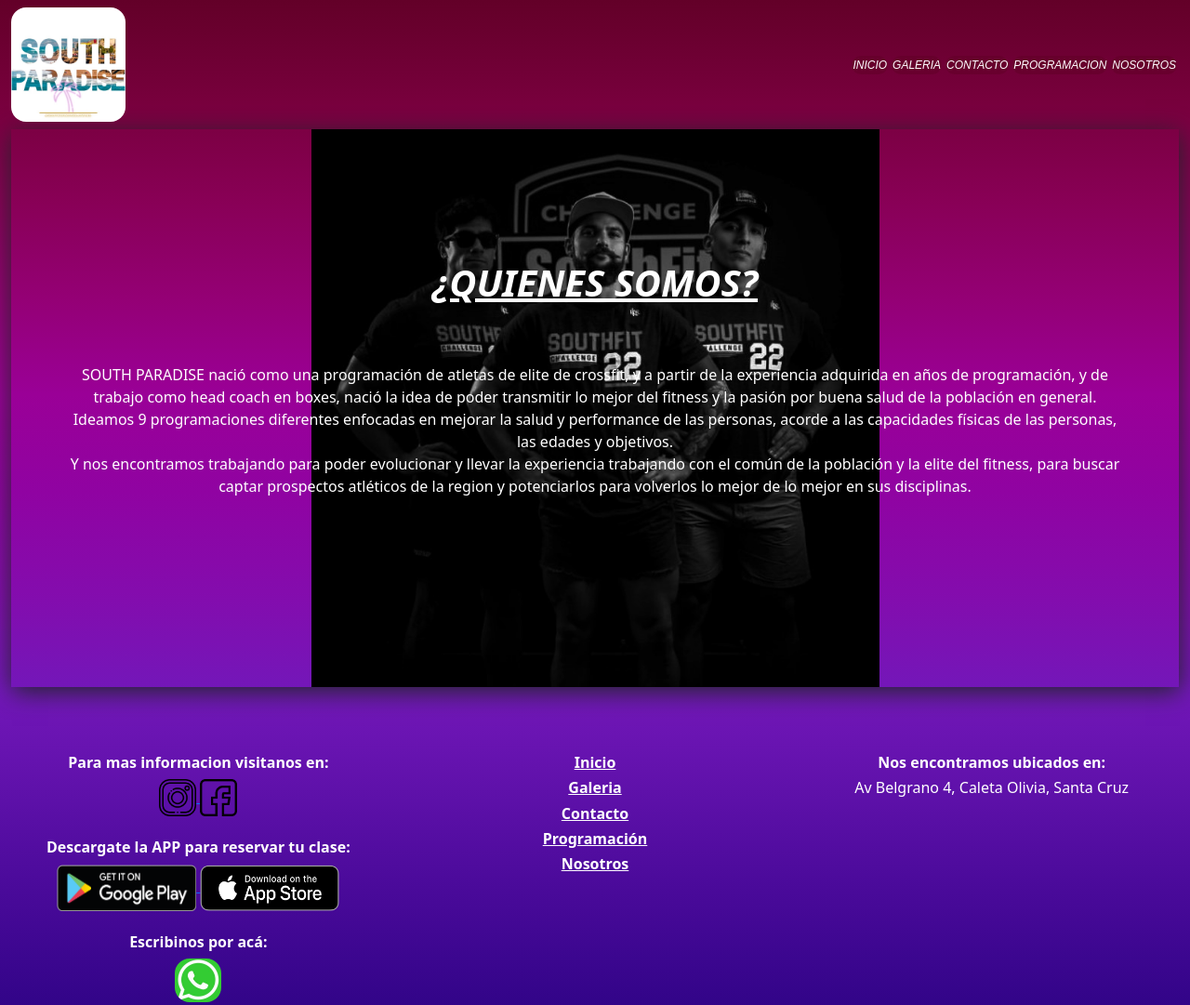
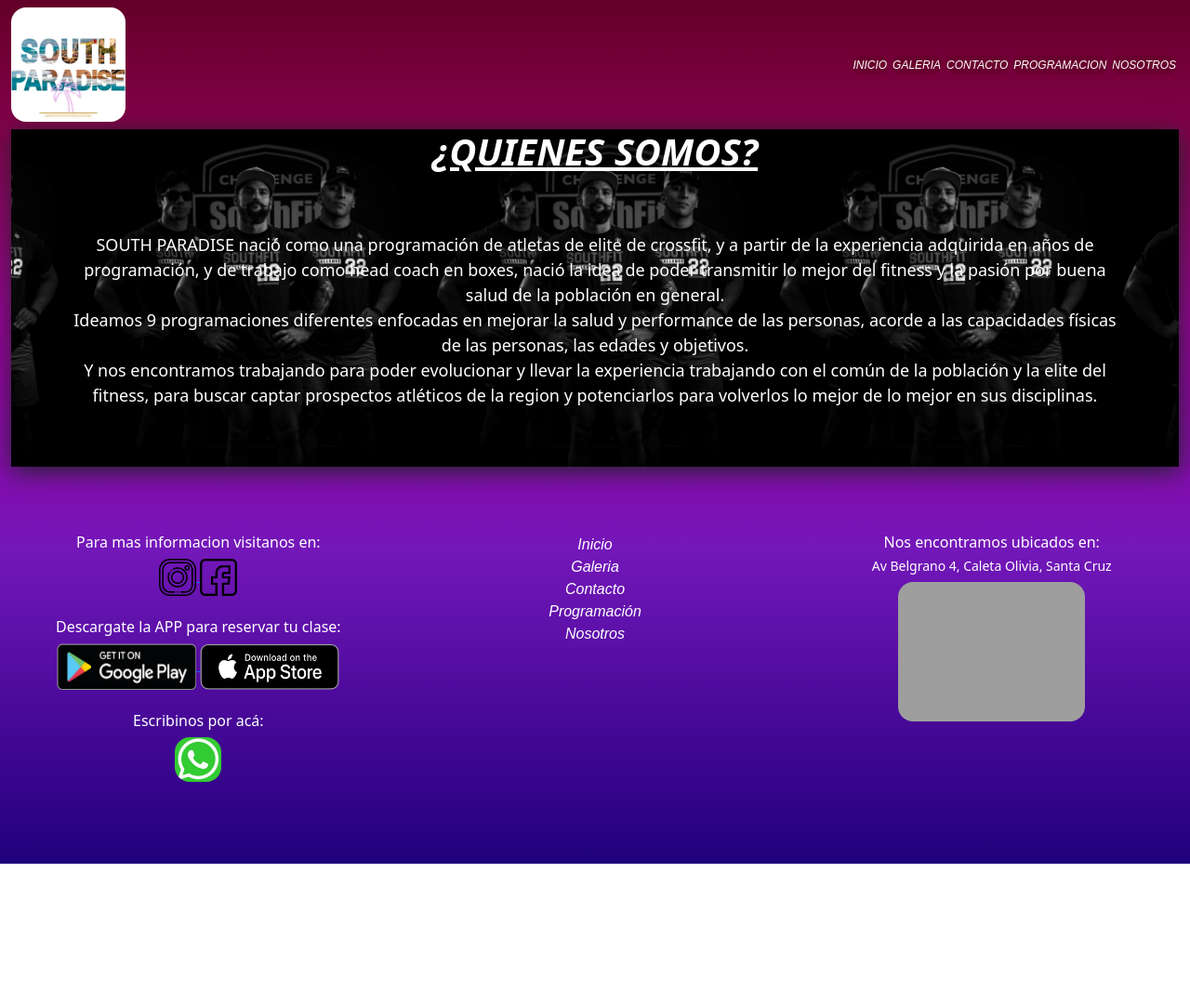
Before and after one commit to JoseManuelAlarcon92/PF-JoseAlarcon, a plain HTML site: page paginas/nosotros.html in a window 1280 px wide. Shown: the top 1081 px of the page at 93% size. After the commit the page ends 929 px from the top, so only its background shows below. Drawn offline with Linux system fonts and the light colour scheme; grey boxes are pictures that could not be loaded.

Commit message:
PF+JoseAlarcon ultimos cambios

```diff
--- a/paginas/nosotros.html
+++ b/paginas/nosotros.html
@@ -35,9 +35,9 @@
     </header>
     <main class="container-fluid">
             <article class="reseña">
-                <div>
-                    <h2 class="parrafo1">¿QUIENES SOMOS?</h2>
-                    <p class="parrafo2">SOUTH PARADISE nació como una programación de atletas de elite de crossfit, y a partir de la experiencia adquirida en años de programación, y de trabajo como head coach en boxes, nació la idea de poder transmitir lo mejor del fitness y la pasión por buena salud de la población en general. <br> Ideamos 9 programaciones diferentes enfocadas en mejorar la salud y performance de las personas, acorde a las capacidades físicas de las personas, las edades y objetivos. <br> Y nos encontramos trabajando para poder evolucionar y llevar la experiencia trabajando con el común de la población y la elite del fitness, para buscar captar prospectos atléticos de la region y potenciarlos para volverlos lo mejor de lo mejor en sus disciplinas.</p>
+                <div class="texto">
+                    <h2>¿QUIENES SOMOS?</h2>
+                    <p>SOUTH PARADISE nació como una programación de atletas de elite de crossfit, y a partir de la experiencia adquirida en años de programación, y de trabajo como head coach en boxes, nació la idea de poder transmitir lo mejor del fitness y la pasión por buena salud de la población en general. <br> Ideamos 9 programaciones diferentes enfocadas en mejorar la salud y performance de las personas, acorde a las capacidades físicas de las personas, las edades y objetivos. <br> Y nos encontramos trabajando para poder evolucionar y llevar la experiencia trabajando con el común de la población y la elite del fitness, para buscar captar prospectos atléticos de la region y potenciarlos para volverlos lo mejor de lo mejor en sus disciplinas.</p>
                 </div>
             </article>
     </main>
@@ -48,34 +48,33 @@
         <div class="row">
             <div class="col">
                 <div class="col">
-                    <h3 class="fs-6">Para mas informacion visitanos en:</h3>
+                    <h3>Para mas informacion visitanos en:</h3>
                     <a href="https://www.instagram.com/southparadise.fit/" target="_blank"> <img class="logo1" src="../mutimedia/instagram.png" alt="Logo de Instagram"> </a>
                     <a href="https://www.facebook.com/SOUTHPARADISE.FIT/" target="_blank"> <img class="logo1" src="../mutimedia/facebook.png" alt="Logo de Facebook"></a>
                     <br>
                     <br>
-                    <h3  class="fs-6">Descargate la APP para reservar tu clase:</h3>
+                    <h3>Descargate la APP para reservar tu clase:</h3>
                     <a href="https://play.google.com/store/apps/details?id=com.turnosweb.lite&hl=es_AR&gl=US" target="_blank"> <img class="logo" src="../mutimedia/play store.png" alt="Logo de Play Store"> </a>
                     <a href="https://apps.apple.com/us/app/turnosweb-app/id1169566678?l=es&ls=1" target="_blank"> <img class="logo" src="../mutimedia/app store.png" alt="Logo de App Store"></a>
                     <br>
                     <br>
-                    <h3  class="fs-6">Escribinos por acá:</h3>
+                    <h3>Escribinos por acá:</h3>
                     <a href="https://api.whatsapp.com/send/?phone=5493412140503&text&type=phone_number&app_absent=0" target="_blank"> <img class="fixed__logo" src="../mutimedia/WhatsApp.jpg" alt="WhatsApp"></a>
                 </div>
             </div>
             <div class="col">
-                <div class="col">
-                    <h3 class="fs-6"> <a href="../index.html">Inicio</a></h3>
-                    <h3 class="fs-6"> <a href="../paginas/galeria.html">Galeria</a></h3>
-                    <h3 class="fs-6"> <a href="../paginas/contacto.html">Contacto</a></h3>
-                    <h3 class="fs-6"> <a href="../paginas/programacion.html">Programación</a></h3>
-                    <h3 class="fs-6"> <a href="#">Nosotros</a></h3>
-
+                <div class="col ref">
+                    <a href="../index.html">Inicio</a>
+                    <a href="../paginas/galeria.html">Galeria</a>
+                    <a href="../paginas/contacto.html">Contacto</a>
+                    <a href="../paginas/programacion.html">Programación</a>
+                    <a href="#">Nosotros</a>
                 </div>
             </div>
             <div class="col">
                 <div class="col">
-                    <h3 class="fs-6">Nos encontramos ubicados en:</h3>
-                    <h5 class="fs-6">Av Belgrano 4, Caleta Olivia, Santa Cruz </h5>
+                    <h3>Nos encontramos ubicados en:</h3>
+                    <h5>Av Belgrano 4, Caleta Olivia, Santa Cruz </h5>
                     <iframe src="https://www.google.com/maps/embed?pb=!1m18!1m12!1m3!1d1944.1470094418594!2d-67.5226640780112!3d-46.439996621299464!2m3!1f0!2f0!3f0!3m2!1i1024!2i768!4f13.1!3m3!1m2!1s0xbde5df0b0e5d4791%3A0x38944fc0a5279be8!2sSOUTH%20PARADISE%20FITNESS%20%26%20SOCIAL%20CLUB!5e0!3m2!1ses!2sar!4v1661540078271!5m2!1ses!2sar"></iframe>
                 </div>
             </div>
--- a/scss/_footer.scss
+++ b/scss/_footer.scss
@@ -1,20 +1,30 @@
 /*FOOTER*/
 footer{ @include flex-column-wrap;
         text-align: $centrado;
-    div{ h3{color: $color-blanco;
-            font-weight: $weight;
-            padding: $espaciado-dos;
-            font-family: $tipografia-alternativa;
-                a{color: $color-blanco;
-                  font-weight: $weight;
-                  padding: $espaciado-dos;
-                  font-family: $tipografia-alternativa;  }}
+    div{    h3{ color: $color-blanco;
+                font-size: ($size)-2;
+                font-weight:($weight)-200;
+                padding: $espaciado-dos;
+                font-family: $tipografia-alternativa; }
+          .ref a{  display: flex;
+                   justify-content: center;
+                   font-family: $tipografia-general;
+                   font-weight: ($weight/2);
+                   font-style: $estilo;
+                   list-style-type: none;
+                   text-decoration: none;
+                   color: $color-blanco;
+                   font-weight: ($weight)-200;
+                   padding: $espaciado-dos;
+                   font-size: ($size)-2;}}
     .logo1{ width: $espaciado;
             height: $espaciado;}
     .logo{  width: 150px;
             height: 50px;}
     h5{     font-family: $tipografia-alternativa;
-            color: $color-blanco;}
+            color: $color-blanco;
+            font-weight: ($weight)-200;
+            font-size: ($size)-4;}
     iframe{ width: ($ancho/2);
             border-radius: $borde;
             margin-bottom: $espaciado-dos;}
@@ -22,4 +32,4 @@ footer{ @include flex-column-wrap;
                     bottom: 20px;
                     right: 20px;}
             .fixed__logo{   width: 50px;
-                            border-radius: $borde;}}}
+                            border-radius: $borde;}}
--- a/scss/_header.scss
+++ b/scss/_header.scss
@@ -18,7 +18,7 @@ header{ position: sticky;
                     border-radius: $borde;}}
 
 @media screen and (max-width: 768px)
-{    .links a{       display: flex;
+{    .links a{      display: flex;
                     font-family: $tipografia-general;
                     color: $color-blanco;
                     font-size: ($size)-6;
--- a/scss/_main.scss
+++ b/scss/_main.scss
@@ -74,23 +74,22 @@ main{   @include flex-column-wrap;
              justify-content: $centrado;
              background-image: url(../mutimedia/IMG_E0666.JPG);
              background-position: center;
-             background-repeat: no-repeat;
-             background-size: contain;
-             width: 100%;
-             height: 75vh;
+             background-repeat: repeat;
+             background-size:contain;
+             width: $ancho;
              box-shadow: 1px 5px 25px;
              .reseña{   @include flex-row-wrap;
                         justify-content: $centrado;}
-             .parrafo1{ text-align: $centrado;
+                h2{ text-align: $centrado;
                     text-decoration: underline;
                    color:  $color-blanco;
                    font-weight: bold;
                    font-size: $espaciado;
                    font-style: $estilo;}
-             .parrafo2{ color:$color-blanco;
+                p{ color:$color-blanco;
                    text-align: $centrado;
                    margin: 5%;
                    font-family:$tipografia-alternativa;
-                        font-size:($size)-2;
-                        font-weight:500;
+                   font-size:($size);
+                   font-weight:($weight)-100;
                    line-height: $line; }}}
```
Also changed, not shown: index.html (+11 -12 lines), paginas/contacto.html (+13 -13 lines), paginas/galeria.html (+11 -12 lines), paginas/programacion.html (+11 -12 lines), scss/estilo.css, 1 other file. Lines whose indentation alone changed are shown as unchanged.
